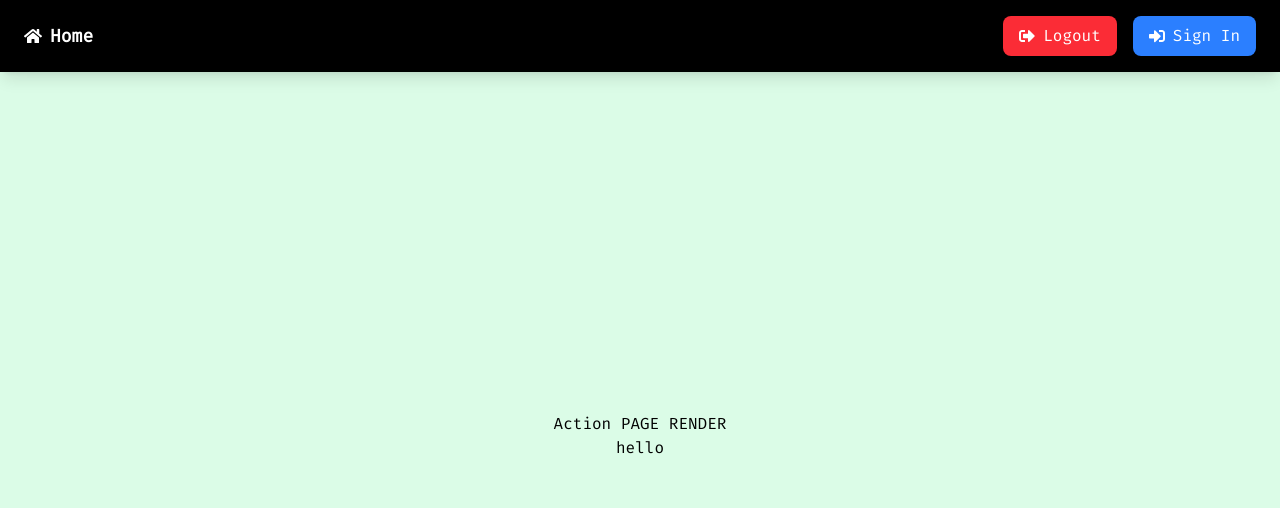
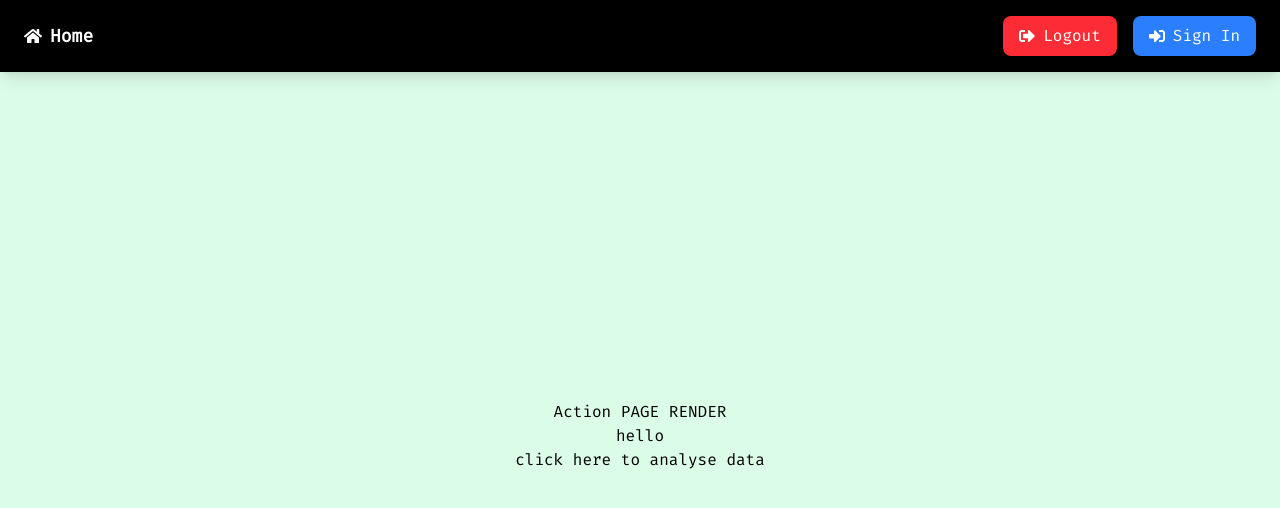
Before and after one commit to jeevan-sathish/RAG-application, a React (Vite) app in the folder frontend/: page /Action in a window 1280 px wide. Shown: the top 508 px of the page. Built offline with nearby package versions, Linux system fonts and the light colour scheme.

Commit message:
handleing testing action route

```diff
--- a/frontend/src/components/pages/Action.jsx
+++ b/frontend/src/components/pages/Action.jsx
@@ -5,6 +5,7 @@ const Action = () => {
     <div className='w-full h-screen flex flex-col justify-center items-center bg-green-100 '>
     Action PAGE RENDER
     <h1>hello</h1>
+    <p>click here to analyse data</p>
     </div>
   )
 }
```
